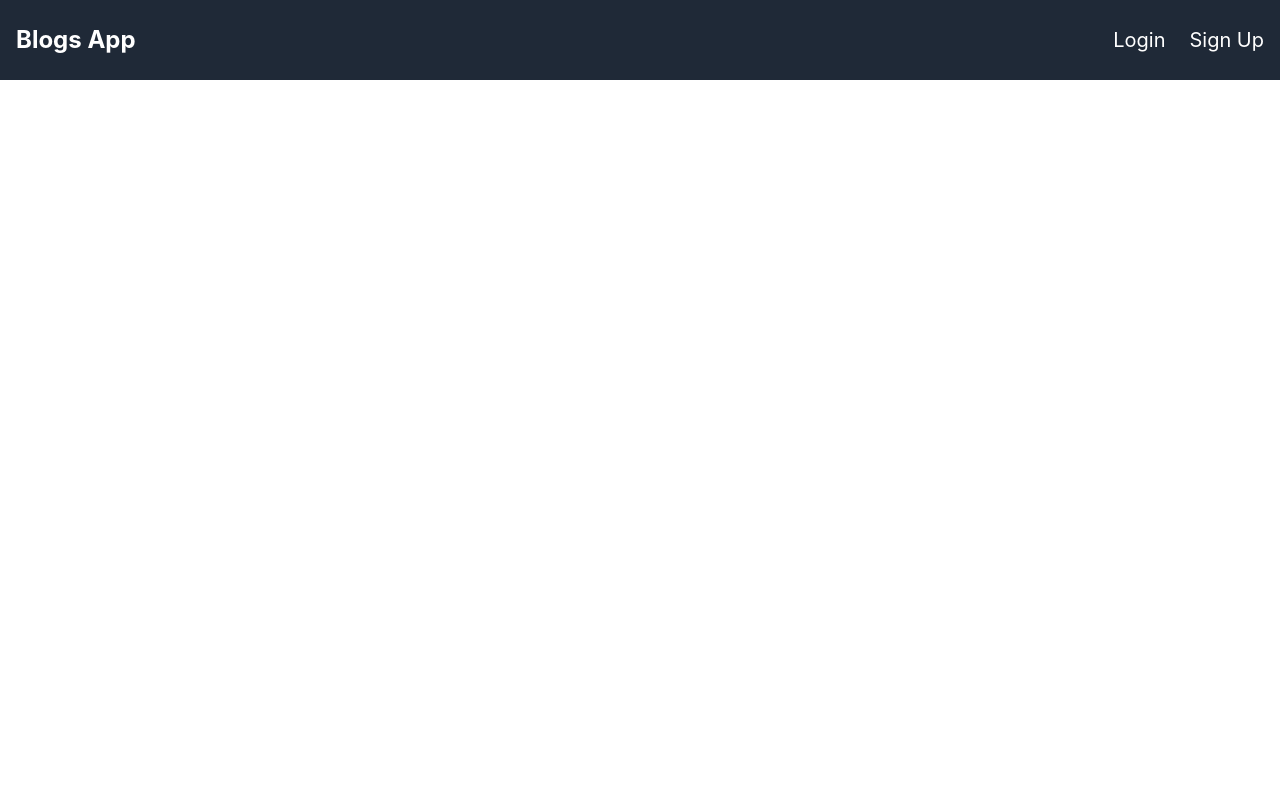
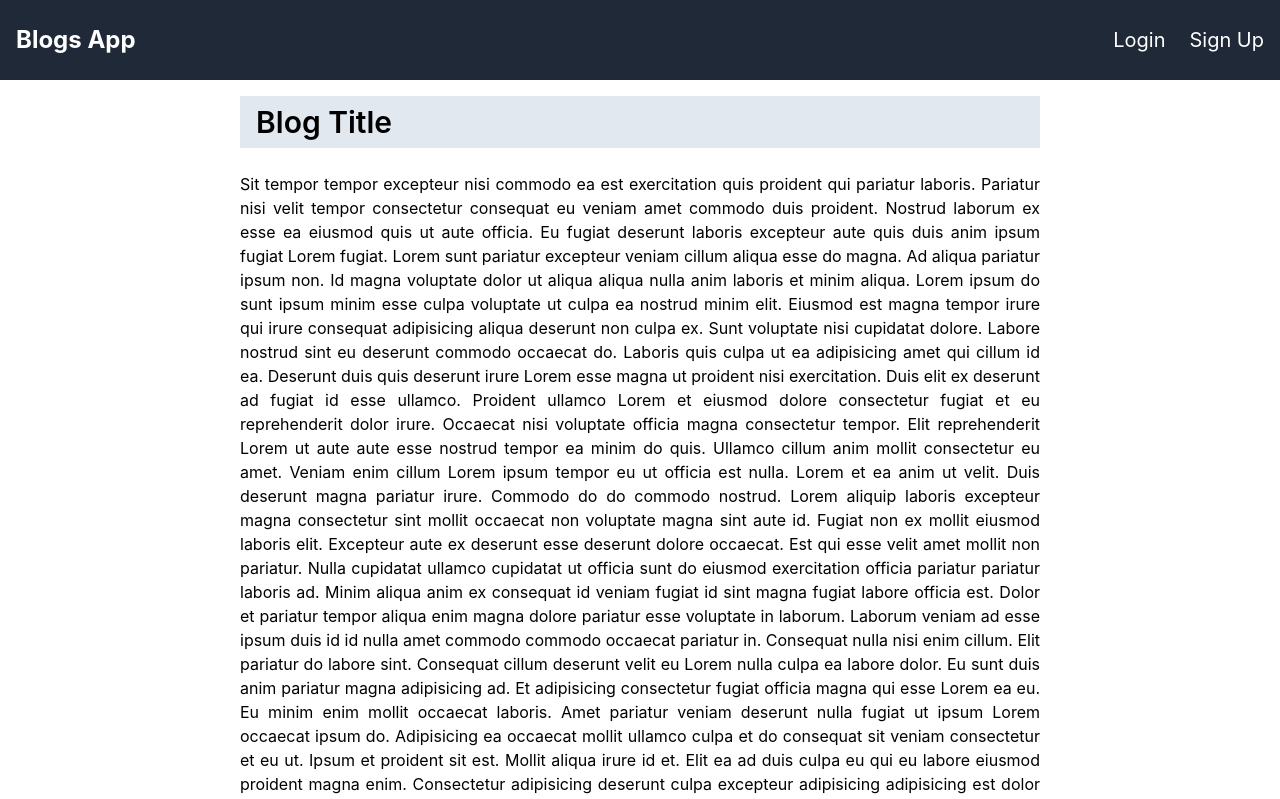
Before and after one commit to TheYashArt/blogs-app, a React (Create React App) app: page /BlogDisplay in a window 1280 px wide. Shown: the top 799 px of the page. Built offline with nearby package versions, Linux system fonts and the light colour scheme.

Commit message:
todays work done

```diff
--- a/src/components/App/App.js
+++ b/src/components/App/App.js
@@ -5,6 +5,8 @@ import BlogCards from '../BlogsOuterCards/BlogOuterCards';
 import DashBoard from '../DashBoard/DashBoard';
 import Register from '../Register/Register';
 import Home from '../Home/Home';
+import BlogDisplay from '../BlogDisplay/BlogDsiplay';
+import BlogUpload from '../BlogUpload/BlogUpload';
 import BlogOuterCards from '../BlogsOuterCards/BlogOuterCards';
 import { BrowserRouter as Router, Route, Routes } from 'react-router-dom';
 
@@ -19,7 +21,8 @@ function App() {
           <Route path='/BlogOuterCards' element={<BlogOuterCards/>} />
           <Route path='/Register' element={<Register/>} />
           <Route path='/Home' element={<Home/>} />
-
+          <Route path='/BlogUpload' element={<BlogUpload/>} />
+          <Route path='/BlogDisplay' element={<BlogDisplay/>} />
           <Route path='/BlogCards' element={<BlogCards/>} />
         </Routes>
       </Router>
--- /dev/null
+++ b/src/components/BlogDisplay/BlogDsiplay.js
@@ -0,0 +1,75 @@
+function BlogDisplay() {
+  return (
+    <div className="my-24 grid place-content-center">
+      <div>
+        <div className="">
+          <div className="text-3xl font-medium w-[300px] bg-slate-200 sm:w-[800px] sm:font-semibold flex justify-start px-4 py-2">
+            Blog Title
+          </div>
+          <div className="flex justify-start w-[300px] sm:w-[800px] mt-6 text-justify ">
+            {" "}
+            Sit tempor tempor excepteur nisi commodo ea est exercitation quis
+            proident qui pariatur laboris. Pariatur nisi velit tempor
+            consectetur consequat eu veniam amet commodo duis proident. Nostrud
+            laborum ex esse ea eiusmod quis ut aute officia. Eu fugiat deserunt
+            laboris excepteur aute quis duis anim ipsum fugiat Lorem fugiat.
+            Lorem sunt pariatur excepteur veniam cillum aliqua esse do magna. Ad
+            aliqua pariatur ipsum non. Id magna voluptate dolor ut aliqua aliqua
+            nulla anim laboris et minim aliqua. Lorem ipsum do sunt ipsum minim
+            esse culpa voluptate ut culpa ea nostrud minim elit. Eiusmod est
+            magna tempor irure qui irure consequat adipisicing aliqua deserunt
+            non culpa ex. Sunt voluptate nisi cupidatat dolore. Labore nostrud
+            sint eu deserunt commodo occaecat do. Laboris quis culpa ut ea
+            adipisicing amet qui cillum id ea. Deserunt duis quis deserunt irure
+            Lorem esse magna ut proident nisi exercitation. Duis elit ex
+            deserunt ad fugiat id esse ullamco. Proident ullamco Lorem et
+            eiusmod dolore consectetur fugiat et eu reprehenderit dolor irure.
+            Occaecat nisi voluptate officia magna consectetur tempor. Elit
+            reprehenderit Lorem ut aute aute esse nostrud tempor ea minim do
+            quis. Ullamco cillum anim mollit consectetur eu amet. Veniam enim
+            cillum Lorem ipsum tempor eu ut officia est nulla. Lorem et ea anim
+            ut velit. Duis deserunt magna pariatur irure. Commodo do do commodo
+            nostrud. Lorem aliquip laboris excepteur magna consectetur sint
+            mollit occaecat non voluptate magna sint aute id. Fugiat non ex
+            mollit eiusmod laboris elit. Excepteur aute ex deserunt esse
+            deserunt dolore occaecat. Est qui esse velit amet mollit non
+            pariatur. Nulla cupidatat ullamco cupidatat ut officia sunt do
+            eiusmod exercitation officia pariatur pariatur laboris ad. Minim
+            aliqua anim ex consequat id veniam fugiat id sint magna fugiat
+            labore officia est. Dolor et pariatur tempor aliqua enim magna
+            dolore pariatur esse voluptate in laborum. Laborum veniam ad esse
+            ipsum duis id id nulla amet commodo commodo occaecat pariatur in.
+            Consequat nulla nisi enim cillum. Elit pariatur do labore sint.
+            Consequat cillum deserunt velit eu Lorem nulla culpa ea labore
+            dolor. Eu sunt duis anim pariatur magna adipisicing ad. Et
+            adipisicing consectetur fugiat officia magna qui esse Lorem ea eu.
+            Eu minim enim mollit occaecat laboris. Amet pariatur veniam deserunt
+            nulla fugiat ut ipsum Lorem occaecat ipsum do. Adipisicing ea
+            occaecat mollit ullamco culpa et do consequat sit veniam consectetur
+            et eu ut. Ipsum et proident sit est. Mollit aliqua irure id et. Elit
+            ea ad duis culpa eu qui eu labore eiusmod proident magna enim.
+            Consectetur adipisicing deserunt culpa excepteur adipisicing
+            adipisicing est dolor voluptate reprehenderit culpa eu adipisicing
+            tempor. Minim Lorem mollit nulla ipsum laboris id nulla labore non.
+            Nulla deserunt laborum ullamco eu minim qui aliquip et deserunt
+            occaecat magna. In est nostrud nostrud magna excepteur ea sit
+            laboris sunt sit ullamco esse. Culpa ex duis dolore sunt eiusmod ad
+            voluptate culpa enim. Lorem amet Lorem ullamco id laboris sint sit.{" "}
+          </div>
+          <div>
+            <div className="flex justify-start mt-10 gap-5 text-2xl">
+              <div className="p-2 bg-yellow-400 text-center px-3 rounded-lg">
+                <i class="fa-solid fa-thumbs-up"></i>
+              </div>
+              <div className="p-2 bg-red-400 text-center px-3 rounded-lg">
+                <i class="fa-solid fa-thumbs-down"></i>
+              </div>
+            </div>
+          </div>
+        </div>
+      </div>
+    </div>
+  );
+}
+
+export default BlogDisplay;
--- /dev/null
+++ b/src/components/BlogUpload/BlogUpload.js
@@ -0,0 +1,20 @@
+function BlogUpload(){
+    return(
+        <div className="grid place-content-center ">
+            <div className="mt-24">
+                <div className="bg-slate-400 w-fit px-6 py-6 rounded-sm">
+                    <div>
+                        <input type="text" placeholder="Title" className="bg-none outline-none w-[300px] sm:w-[800px] border text-2xl border-slate-700 px-2 py-1 rounded-sm" />
+                    </div>
+                    <div>
+                        <textarea placeholder="Description" className="bg-none outline-none w-[300px] sm:w-[800px] border text-xl border-slate-700 px-2 py-1 rounded-sm my-4" rows={10} cols={50}></textarea>
+                    </div>
+                    <div className="flex justify-center">
+                        <button className="bg-slate-700 px-8 py-3 w-[300px] text-white">Upload</button>
+                    </div>
+                </div>
+            </div>
+        </div>
+    )
+}
+export default BlogUpload;
--- a/src/components/DashBoard/DashBoard.js
+++ b/src/components/DashBoard/DashBoard.js
@@ -23,7 +23,7 @@ function DashBoard() {
           <button onClick={()=>{navigate("/Login")}} className="bg-slate-700 px-8 py-3 w-[300px] text-white">Login to Account</button>
         </div>
         <div>
-          <button onClick={()=>{navigate("/Home")}} className="bg-slate-700 px-8 py-3 w-[300px] text-white">HomePageShortcur</button>
+          <button onClick={()=>{navigate("/BlogDisplay")}} className="bg-slate-700 px-8 py-3 w-[300px] text-white">BlodDIsplayShortcur</button>
         </div>
       </div>
     </div>
--- a/src/components/Home/Home.js
+++ b/src/components/Home/Home.js
@@ -3,8 +3,8 @@ import BlogOuterCards from "../BlogsOuterCards/BlogOuterCards";
 function Home() {
   const blogsData = [
     {
-      title: "Blog 1", // Changed "Title" to "title"
-      description: "This is a simple blog description.", // Changed "Description" to "description"
+      title: "Blog 1",
+      description: "This is a simple blog description.",
     },
     {
       title: "Blog 2",
```
